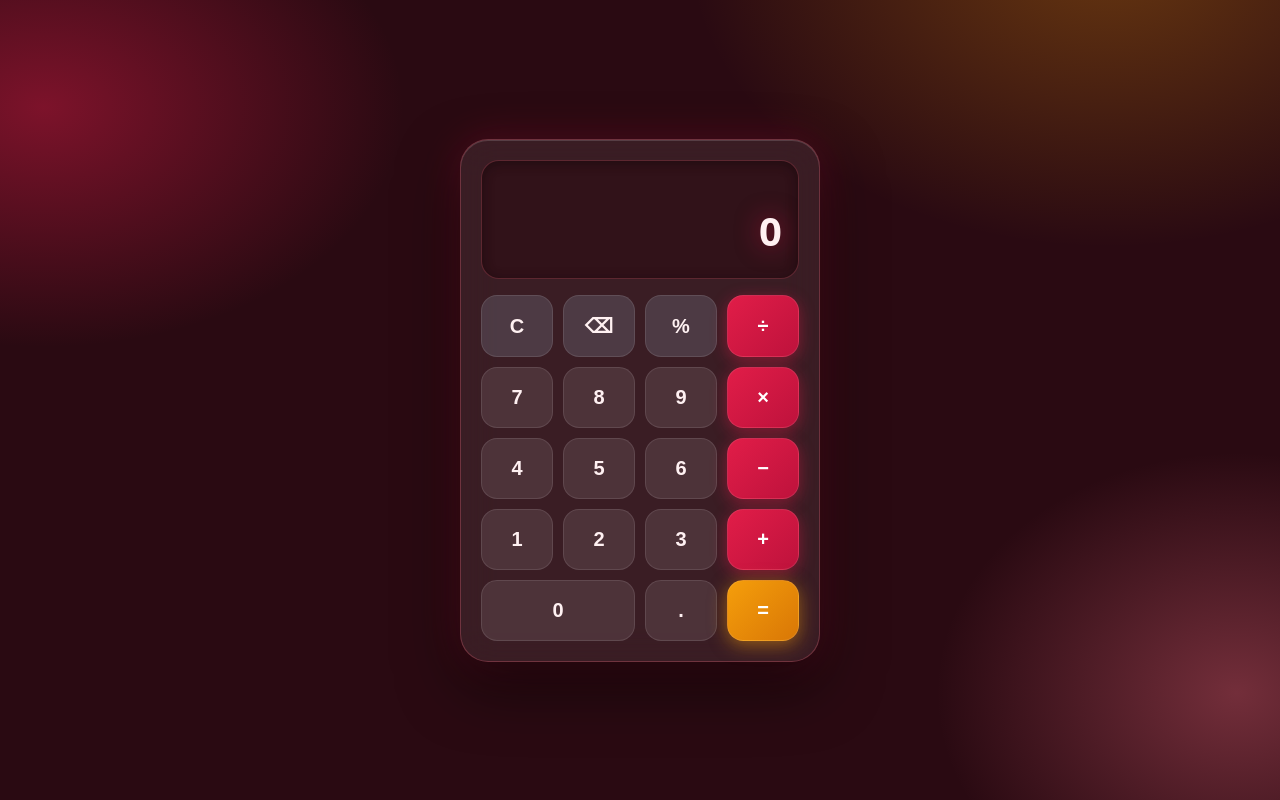
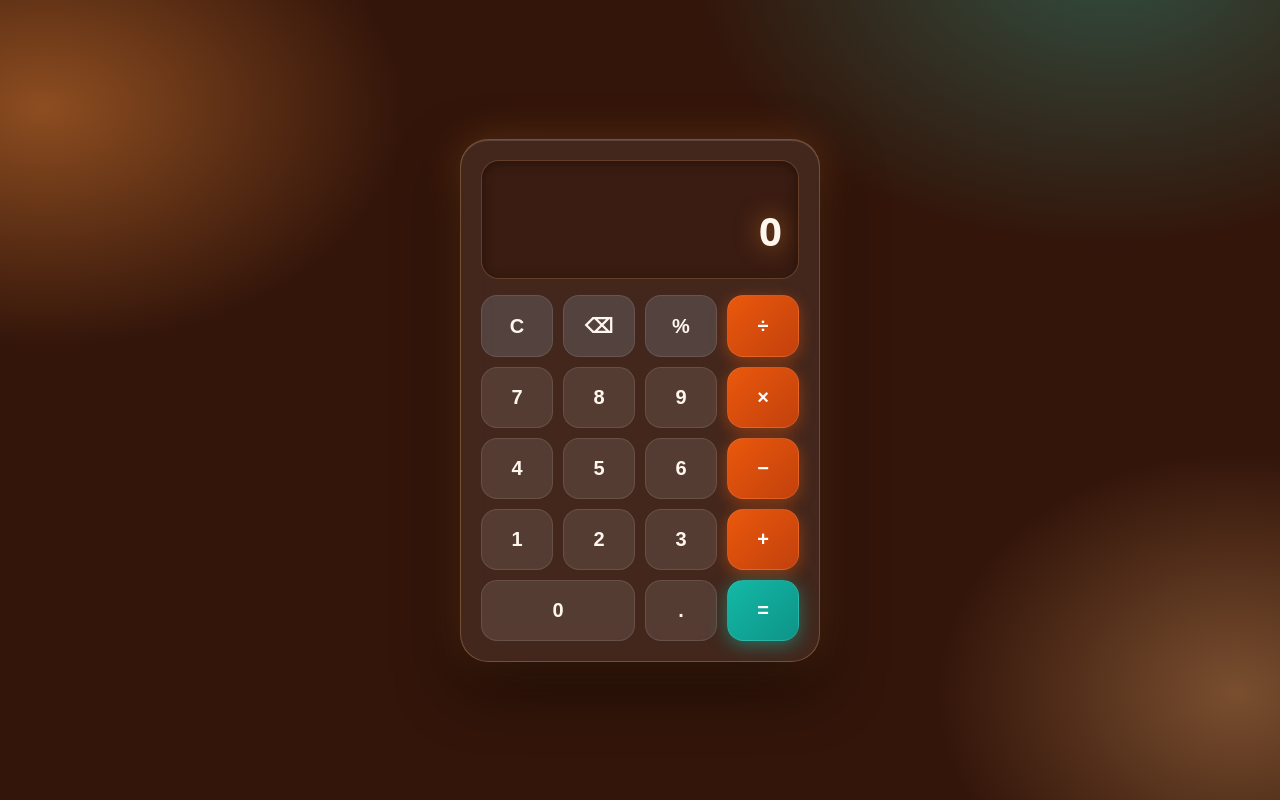
Before and after one commit to abdulkarimtayyabi2533/simple-calculator, a plain HTML site: page index.html in a window 1280 px wide. Drawn offline with Linux system fonts and the light colour scheme.

Commit message:
Day 8: Coral peach glass theme - coral/orange aurora background, coral gradient operator buttons, teal gradient equals button, glowing peach display

```diff
--- a/style.css
+++ b/style.css
@@ -1,3 +1,14 @@
+/* Day 8 — Simple Calculator — "Coral peach glass" (DRAFT, NOT pushed)
+   Prepared 2026-11-25 for the 2026-11-26 14:30 PKT run.
+   Apply by replacing ~/workspace/simple-calculator/style.css with this file,
+   then push via the token helper as the cron definition instructs.
+   Only style.css changes; index.html / script.js untouched, so all
+   functionality stays the same. Same selectors as the current style.css.
+   Distinct from Day 2 on this project (emerald aurora glass) and Day 5
+   (ruby crimson glass, currently live), and from Day 1 sunset, Day 3 mint
+   frost, Day 4 ocean sapphire, Day 6 midnight gold and Day 7 amethyst
+   violet. No coral/peach theme has shipped yet. */
+
 * { box-sizing: border-box; margin: 0; padding: 0; }
 
 body {
@@ -6,10 +17,10 @@ body {
   align-items: center;
   justify-content: center;
   background:
-    radial-gradient(600px 400px at 15% 20%, rgba(225, 29, 72, 0.45), transparent 60%),
-    radial-gradient(500px 400px at 85% 80%, rgba(251, 113, 133, 0.35), transparent 60%),
-    radial-gradient(700px 500px at 80% 10%, rgba(245, 158, 11, 0.30), transparent 60%),
-    #2a0a12;
+    radial-gradient(600px 400px at 15% 20%, rgba(251, 146, 60, 0.45), transparent 60%),
+    radial-gradient(500px 400px at 85% 80%, rgba(253, 186, 116, 0.35), transparent 60%),
+    radial-gradient(700px 500px at 80% 10%, rgba(45, 212, 191, 0.30), transparent 60%),
+    #33150a;
   background-size: 200% 200%;
   animation: aurora 14s ease-in-out infinite alternate;
   font-family: system-ui, -apple-system, "Segoe UI", Roboto, sans-serif;
@@ -27,10 +38,10 @@ body {
   background: rgba(255, 255, 255, 0.08);
   backdrop-filter: blur(18px);
   -webkit-backdrop-filter: blur(18px);
-  border: 1px solid rgba(251, 113, 133, 0.28);
+  border: 1px solid rgba(253, 186, 116, 0.28);
   border-radius: 28px;
   padding: 20px;
-  box-shadow: 0 24px 60px rgba(0, 0, 0, 0.55), 0 0 40px rgba(225, 29, 72, 0.25), inset 0 1px 0 rgba(255, 255, 255, 0.15);
+  box-shadow: 0 24px 60px rgba(0, 0, 0, 0.55), 0 0 40px rgba(251, 146, 60, 0.25), inset 0 1px 0 rgba(255, 255, 255, 0.15);
   animation: rise-in 0.5s ease both;
 }
 
@@ -40,8 +51,8 @@ body {
 }
 
 .display {
-  background: rgba(42, 10, 18, 0.55);
-  border: 1px solid rgba(251, 113, 133, 0.22);
+  background: rgba(51, 21, 10, 0.55);
+  border: 1px solid rgba(253, 186, 116, 0.22);
   border-radius: 18px;
   padding: 20px 16px;
   margin-bottom: 16px;
@@ -52,18 +63,18 @@ body {
 }
 
 .history {
-  color: #fda4af;
+  color: #fdba74;
   font-size: 16px;
   min-height: 22px;
   word-break: break-all;
 }
 
 .current {
-  color: #fff1f2;
+  color: #fff7ed;
   font-size: 40px;
   font-weight: 600;
   word-break: break-all;
-  text-shadow: 0 0 24px rgba(225, 29, 72, 0.55);
+  text-shadow: 0 0 24px rgba(251, 146, 60, 0.55);
 }
 
 .buttons {
@@ -85,8 +96,8 @@ body {
 .btn:active { transform: scale(0.94); }
 .btn:hover { filter: brightness(1.15); box-shadow: 0 6px 18px rgba(0, 0, 0, 0.35); }
 
-.btn.number { background: rgba(255, 255, 255, 0.10); color: #fff1f2; }
-.btn.utility { background: rgba(148, 163, 184, 0.22); color: #fff1f2; }
-.btn.operator { background: linear-gradient(135deg, #e11d48, #be123c); color: #ffffff; box-shadow: 0 4px 16px rgba(225, 29, 72, 0.45); }
-.btn.equals { background: linear-gradient(135deg, #f59e0b, #d97706); color: #ffffff; box-shadow: 0 4px 18px rgba(245, 158, 11, 0.5); }
+.btn.number { background: rgba(255, 255, 255, 0.10); color: #fff7ed; }
+.btn.utility { background: rgba(148, 163, 184, 0.22); color: #fff7ed; }
+.btn.operator { background: linear-gradient(135deg, #ea580c, #c2410c); color: #ffffff; box-shadow: 0 4px 16px rgba(234, 88, 12, 0.45); }
+.btn.equals { background: linear-gradient(135deg, #14b8a6, #0d9488); color: #ffffff; box-shadow: 0 4px 18px rgba(20, 184, 166, 0.5); }
 .btn.wide { grid-column: span 2; }
```
